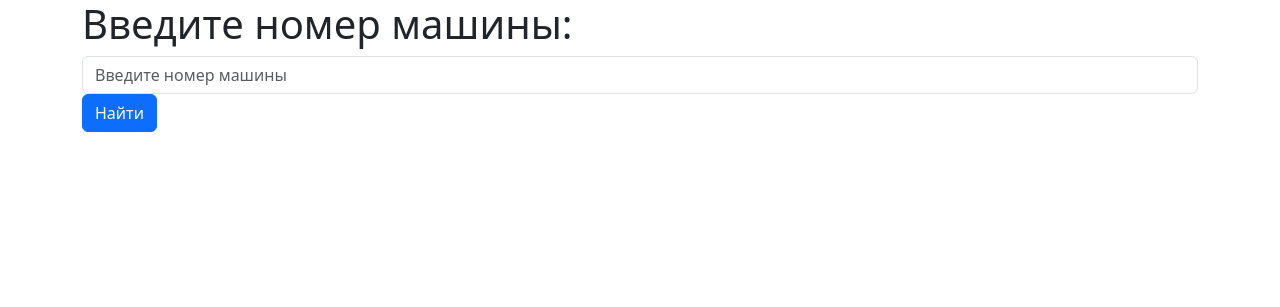
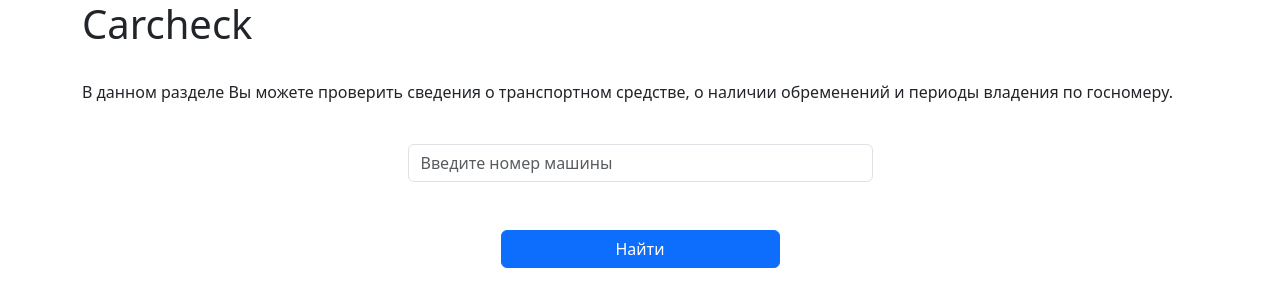
Before and after one commit to Ansordeveloper/Carcheck_hmw, a Django app: page / in a window 1280 px wide. Shown: the top 307 px of the page. Run offline with Django 4.2, Linux system fonts and the light colour scheme.

Commit message:
изменился

```diff
--- a/templates/carcheck.html
+++ b/templates/carcheck.html
@@ -7,19 +7,30 @@
 </head>
 <body>
     <div class="container">
-    <h1>Введите номер машины:</h1>
+    <h1>Carcheck</h1>
+        <br>
+
+        <div class="tabs__group  tabs__group--border">
+
+            <p>В данном разделе Вы можете проверить сведения о транспортном средстве,
+                о наличии обременений и периоды владения по госномеру.</p>
+        </div>
 
     <form method="post" action="{% url 'car_check' %}">
 
         {% csrf_token %}
-
-        <div class="form-group">
+        <figure class="text-center">
+            <br>
+        <div class="d-grid gap-4 col-lg-5 mx-auto">
 
             <input type="text" class="form-control" name="car_number" placeholder="Введите номер машины">
+            <br>
+        </div>
 
+        <div class="d-grid  col-3 mx-auto">
             <button type="submit" class="btn btn-primary">Найти</button>
-    </div>
-
+        </div>
+</figure>
 </form>
 </div>
     <script src="https://cdn.jsdelivr.net/npm/bootstrap@5.3.0-alpha3/dist/js/bootstrap.bundle.min.js" integrity="sha384-ENjdO4Dr2bkBIFxQpeoTz1HIcje39Wm4jDKdf19U8gI4ddQ3GYNS7NTKfAdVQSZe" crossorigin="anonymous"></script>
```
Also changed, not shown: templates/result.html (+5 -5 lines).
